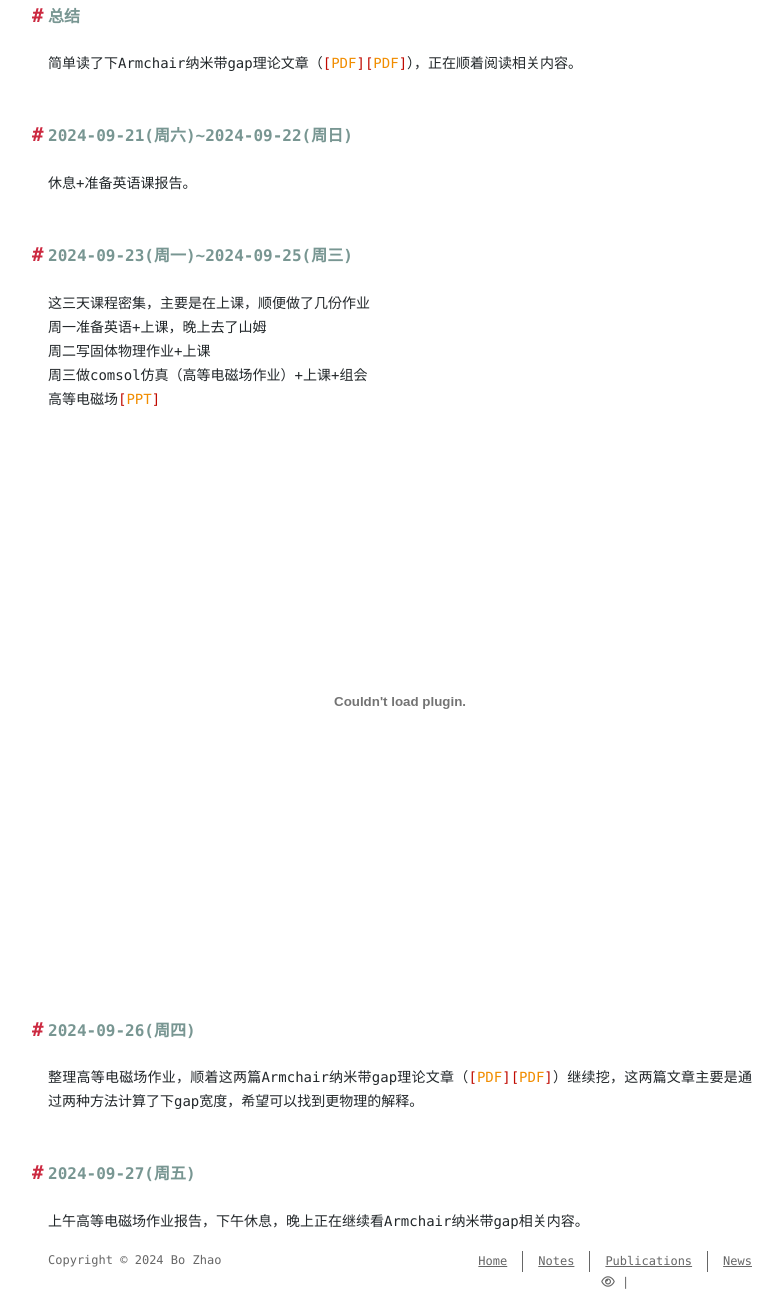
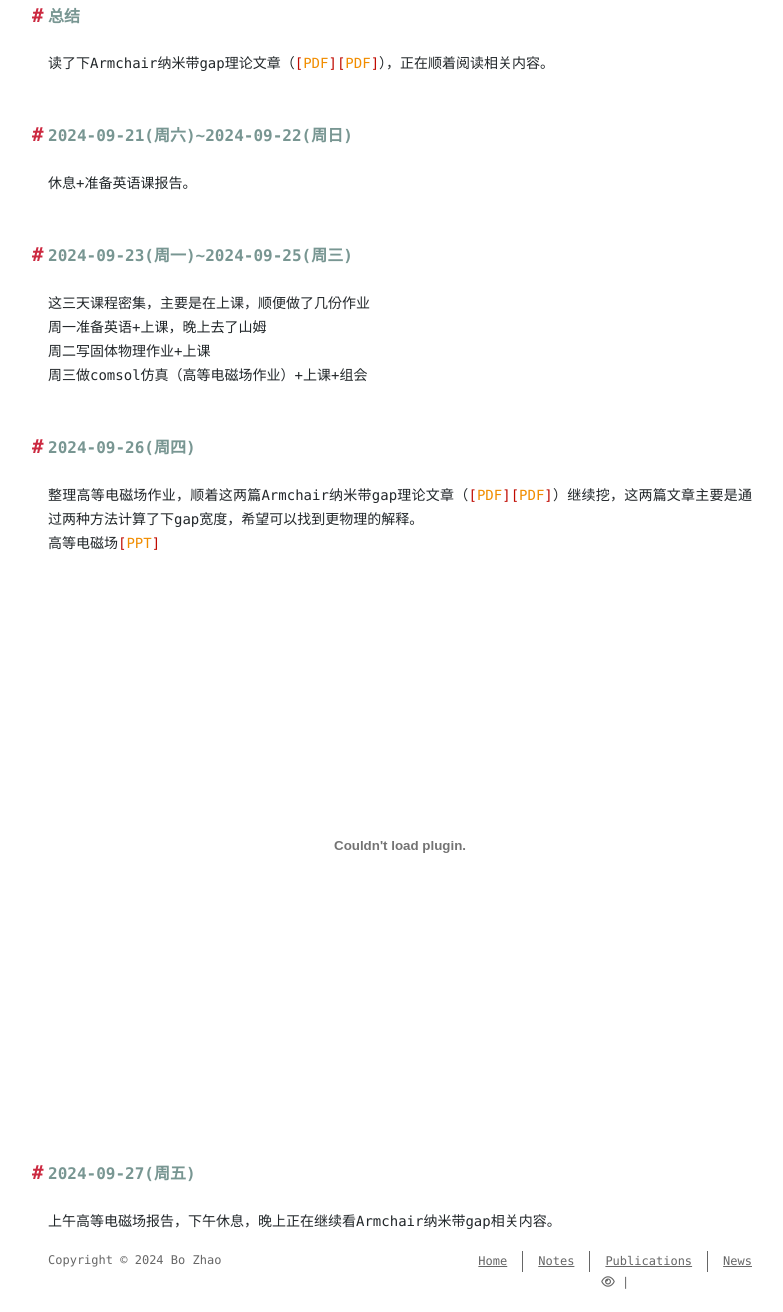
Before and after one commit to zhaobo-physics/zhaobo-physics.github.io, a plain HTML site: page 2024/09/24/一周总结（2024-09-21-2024-09-27）/index.html in a window 1280 px wide. Shown: the part 162-1474 px from the top of the page, without its empty margins (240-1023 px from the left). Drawn offline with nearby package versions, Linux system fonts and the light colour scheme; some packages are replaced by stand-ins of ours; a script that the page names is missing; a web font is replaced by a local one.

Commit message:
Site updated: 2024-09-27 23:45:39

```diff
--- a/2024/09/24/一周总结（2024-09-21-2024-09-27）/index.html
+++ b/2024/09/24/一周总结（2024-09-21-2024-09-27）/index.html
@@ -6,15 +6,15 @@
     <meta http-equiv="X-UA-Compatible" content="IE=edge">
     <meta name="HandheldFriendly" content="True">
     <meta name="viewport" content="width=device-width, initial-scale=1, maximum-scale=5" />
-    <meta name="description" content="总结简单读了下Armchair纳米带gap理论文章（[PDF][PDF]），正在顺着阅读相关内容。 2024-09-21(周六)~2024-09-22(周日)休息+准备英语课报告。 2024-09-23(周一)~2024-09-25(周三)这三天课程密集，主要是在上课，顺便做了几份作业周一准备英语+上课，晚上去了山姆周二写固体物理作业+上课周三做comsol仿真（高等电磁场作业）+上课+组会高等电">
+    <meta name="description" content="总结读了下Armchair纳米带gap理论文章（[PDF][PDF]），正在顺着阅读相关内容。 2024-09-21(周六)~2024-09-22(周日)休息+准备英语课报告。 2024-09-23(周一)~2024-09-25(周三)这三天课程密集，主要是在上课，顺便做了几份作业周一准备英语+上课，晚上去了山姆周二写固体物理作业+上课周三做comsol仿真（高等电磁场作业）+上课+组会 2024">
 <meta property="og:type" content="article">
 <meta property="og:title" content="一周总结（2024&#x2F;09&#x2F;21-2024&#x2F;09&#x2F;27）">
 <meta property="og:url" content="http://example.com/2024/09/24/%E4%B8%80%E5%91%A8%E6%80%BB%E7%BB%93%EF%BC%882024-09-21-2024-09-27%EF%BC%89/index.html">
 <meta property="og:site_name" content="Bo Zhao">
-<meta property="og:description" content="总结简单读了下Armchair纳米带gap理论文章（[PDF][PDF]），正在顺着阅读相关内容。 2024-09-21(周六)~2024-09-22(周日)休息+准备英语课报告。 2024-09-23(周一)~2024-09-25(周三)这三天课程密集，主要是在上课，顺便做了几份作业周一准备英语+上课，晚上去了山姆周二写固体物理作业+上课周三做comsol仿真（高等电磁场作业）+上课+组会高等电">
+<meta property="og:description" content="总结读了下Armchair纳米带gap理论文章（[PDF][PDF]），正在顺着阅读相关内容。 2024-09-21(周六)~2024-09-22(周日)休息+准备英语课报告。 2024-09-23(周一)~2024-09-25(周三)这三天课程密集，主要是在上课，顺便做了几份作业周一准备英语+上课，晚上去了山姆周二写固体物理作业+上课周三做comsol仿真（高等电磁场作业）+上课+组会 2024">
 <meta property="og:locale" content="en_US">
 <meta property="article:published_time" content="2024-09-24T12:04:05.000Z">
-<meta property="article:modified_time" content="2024-09-27T15:40:59.983Z">
+<meta property="article:modified_time" content="2024-09-27T15:45:27.215Z">
 <meta property="article:author" content="Bo Zhao">
 <meta name="twitter:card" content="summary">
 
@@ -169,9 +169,10 @@
 
 
   <div class="content e-content" itemprop="articleBody">
-    <h2 id="总结"><a href="#总结" class="headerlink" title="总结"></a>总结</h2><p>简单读了下Armchair纳米带gap理论文章（<font color="color-accent-1">[<a href="/pdf/Graphene_Nanoribbons.pdf"><font color="#F18D00">PDF</font></a>]</font><font color="color-accent-1">[<a href="/pdf/Armchair_graphene_nanoribbons.pdf"><font color="#F18D00">PDF</font></a>]</font>），正在顺着阅读相关内容。</p>
+    <h2 id="总结"><a href="#总结" class="headerlink" title="总结"></a>总结</h2><p>读了下Armchair纳米带gap理论文章（<font color="color-accent-1">[<a href="/pdf/Graphene_Nanoribbons.pdf"><font color="#F18D00">PDF</font></a>]</font><font color="color-accent-1">[<a href="/pdf/Armchair_graphene_nanoribbons.pdf"><font color="#F18D00">PDF</font></a>]</font>），正在顺着阅读相关内容。</p>
 <h2 id="2024-09-21-周六-2024-09-22-周日"><a href="#2024-09-21-周六-2024-09-22-周日" class="headerlink" title="2024-09-21(周六)~2024-09-22(周日)"></a>2024-09-21(周六)~2024-09-22(周日)</h2><p>休息+准备英语课报告。</p>
-<h2 id="2024-09-23-周一-2024-09-25-周三"><a href="#2024-09-23-周一-2024-09-25-周三" class="headerlink" title="2024-09-23(周一)~2024-09-25(周三)"></a>2024-09-23(周一)~2024-09-25(周三)</h2><p>这三天课程密集，主要是在上课，顺便做了几份作业<br>周一准备英语+上课，晚上去了山姆<br>周二写固体物理作业+上课<br>周三做comsol仿真（高等电磁场作业）+上课+组会<br>高等电磁场<font color="color-accent-1">[<a href="/pdf/20240927_BoZhao_XinyiZhang.pptx"><font color="#F18D00">PPT</font></a>]</font></p>
+<h2 id="2024-09-23-周一-2024-09-25-周三"><a href="#2024-09-23-周一-2024-09-25-周三" class="headerlink" title="2024-09-23(周一)~2024-09-25(周三)"></a>2024-09-23(周一)~2024-09-25(周三)</h2><p>这三天课程密集，主要是在上课，顺便做了几份作业<br>周一准备英语+上课，晚上去了山姆<br>周二写固体物理作业+上课<br>周三做comsol仿真（高等电磁场作业）+上课+组会</p>
+<h2 id="2024-09-26-周四"><a href="#2024-09-26-周四" class="headerlink" title="2024-09-26(周四)"></a>2024-09-26(周四)</h2><p>整理高等电磁场作业，顺着这两篇Armchair纳米带gap理论文章（<font color="color-accent-1">[<a href="/pdf/Graphene_Nanoribbons.pdf"><font color="#F18D00">PDF</font></a>]</font><font color="color-accent-1">[<a href="/pdf/Armchair_graphene_nanoribbons.pdf"><font color="#F18D00">PDF</font></a>]</font>）继续挖，这两篇文章主要是通过两种方法计算了下gap宽度，希望可以找到更物理的解释。<br>高等电磁场<font color="color-accent-1">[<a href="/pdf/20240927_BoZhao_XinyiZhang.pptx"><font color="#F18D00">PPT</font></a>]</font></p>
 
 
 	<div class="row">
@@ -181,8 +182,7 @@
 
 
 
-<h2 id="2024-09-26-周四"><a href="#2024-09-26-周四" class="headerlink" title="2024-09-26(周四)"></a>2024-09-26(周四)</h2><p>整理高等电磁场作业，顺着这两篇Armchair纳米带gap理论文章（<font color="color-accent-1">[<a href="/pdf/Graphene_Nanoribbons.pdf"><font color="#F18D00">PDF</font></a>]</font><font color="color-accent-1">[<a href="/pdf/Armchair_graphene_nanoribbons.pdf"><font color="#F18D00">PDF</font></a>]</font>）继续挖，这两篇文章主要是通过两种方法计算了下gap宽度，希望可以找到更物理的解释。</p>
-<h2 id="2024-09-27-周五"><a href="#2024-09-27-周五" class="headerlink" title="2024-09-27(周五)"></a>2024-09-27(周五)</h2><p>上午高等电磁场作业报告，下午休息，晚上正在继续看Armchair纳米带gap相关内容。</p>
+<h2 id="2024-09-27-周五"><a href="#2024-09-27-周五" class="headerlink" title="2024-09-27(周五)"></a>2024-09-27(周五)</h2><p>上午高等电磁场报告，下午休息，晚上正在继续看Armchair纳米带gap相关内容。</p>
 <!-- flag of hidden posts -->
   </div>
 </article>
```
